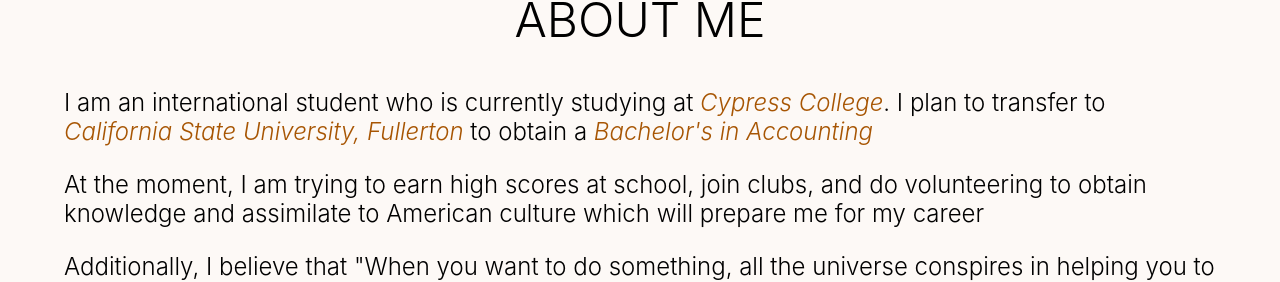
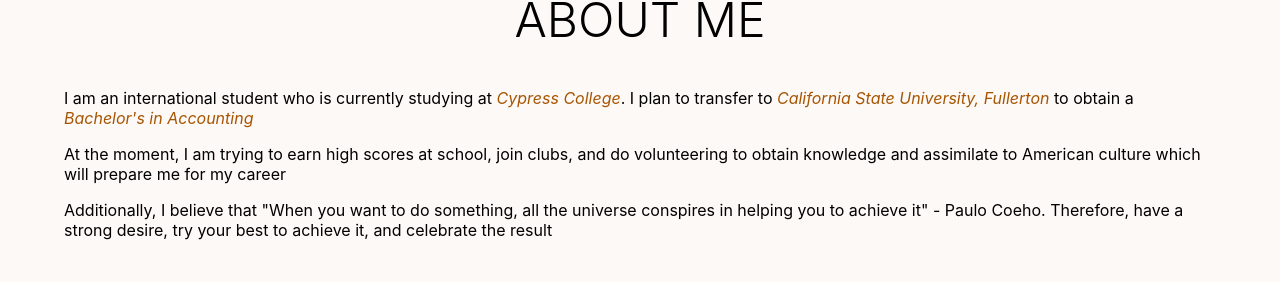
Before and after one commit to Brian-E-Nguyen/Thu-Website, a React (Create React App) app: page / in a window 1280 px wide. Shown: the part 530-812 px from the top of the page. Built offline with nearby package versions, Linux system fonts and the light colour scheme.

Commit message:
About.css: removed description style

```diff
--- a/src/components/Home/About.css
+++ b/src/components/Home/About.css
@@ -1,9 +1,3 @@
-.about__description p {
-  font-weight: 300;
-  align-items: center;
-  font-size: 1.5rem;
-}
-
 .about__description--emphasis {
   font-style: italic;
   color: #a75503;
```
